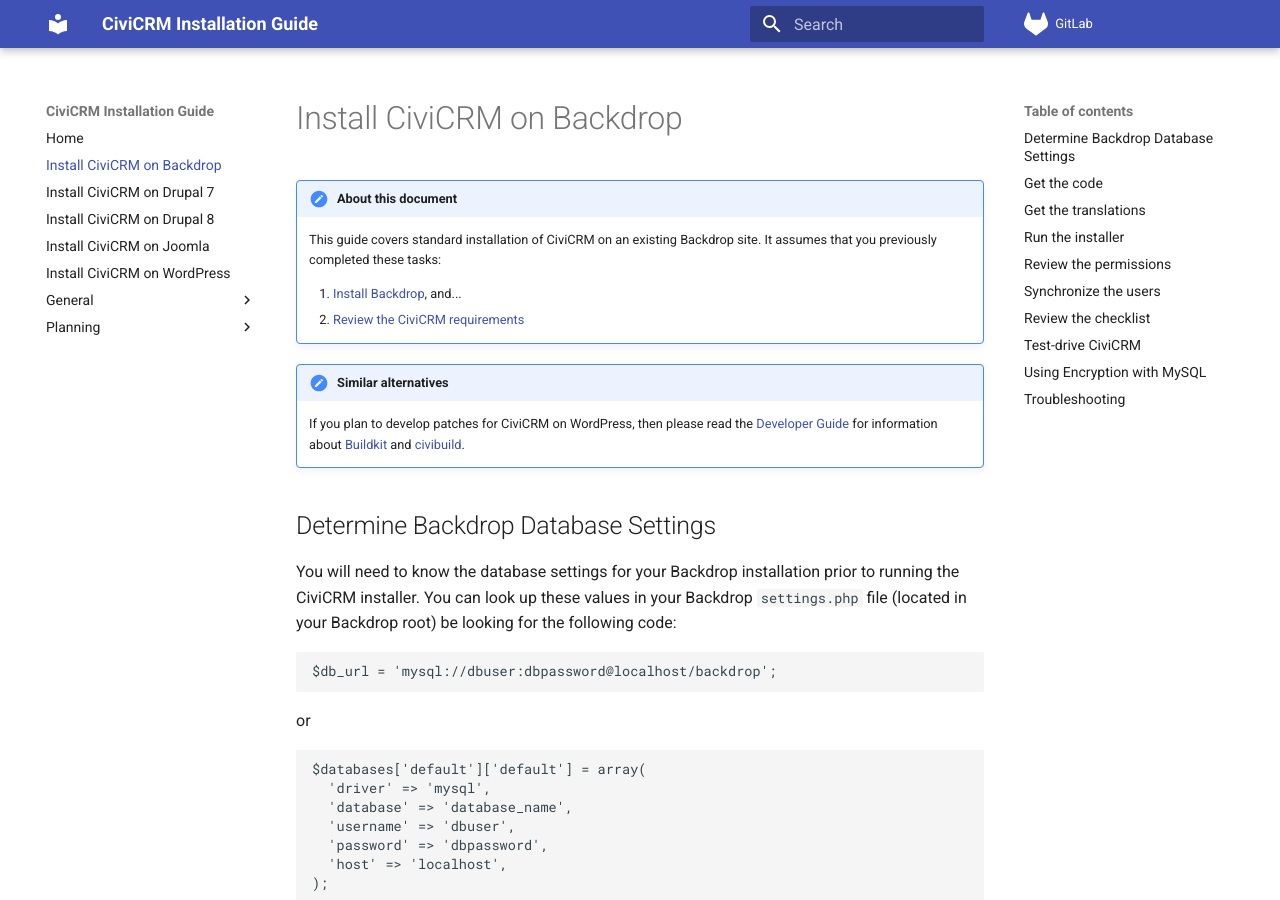
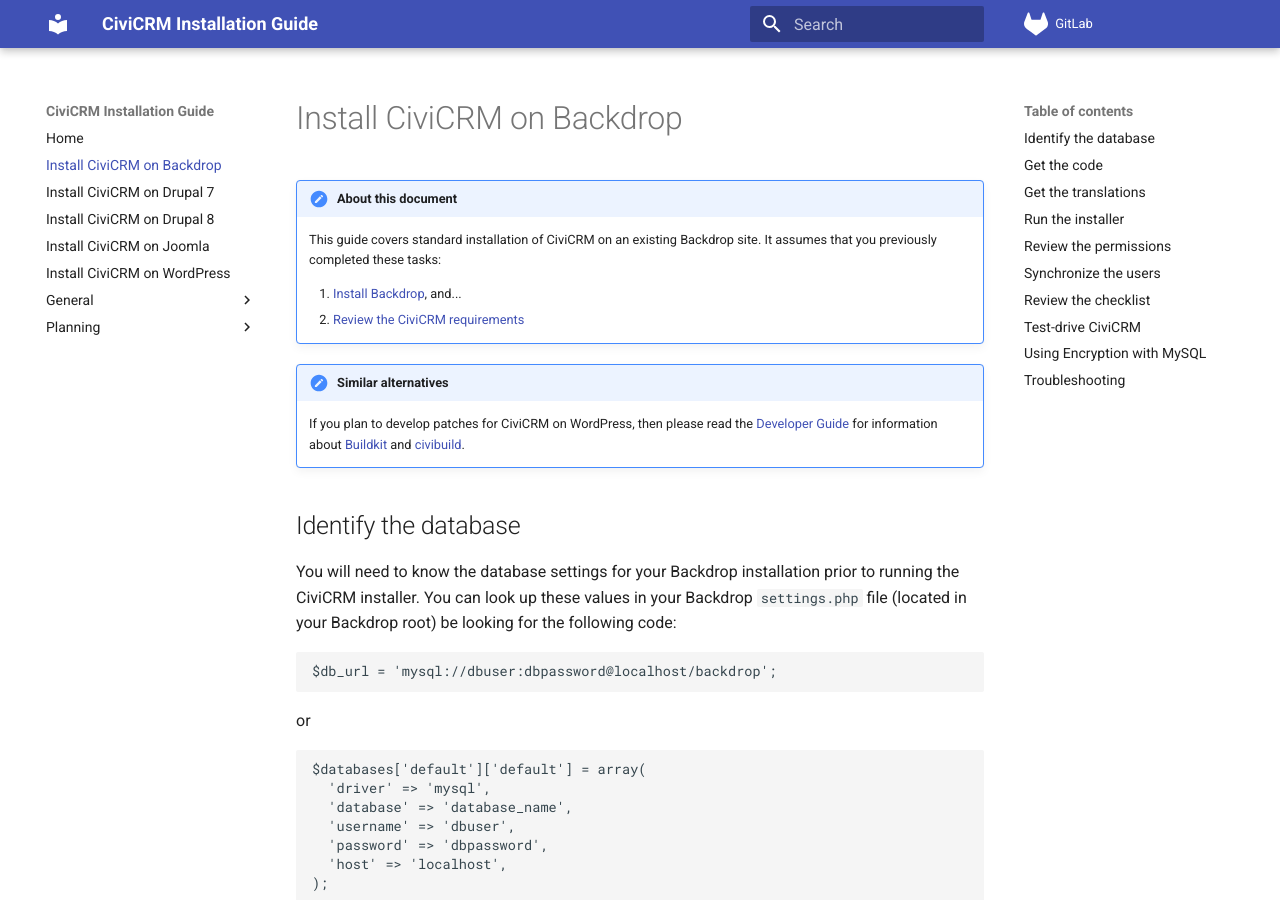
Before and after one commit to agileware/civicrm-installation-guide, an MkDocs documentation site: the page built from docs/backdrop/index.md, in a window 1280 px wide and 900 px high. Built offline with MkDocs 1.6.1 and Material for MkDocs 9.7.7, drawn with Linux system fonts in a browser that asks for light colours.

Commit message:
Normalize heading "Identify the database" (D7/BD)

```diff
--- a/docs/backdrop/index.md
+++ b/docs/backdrop/index.md
@@ -9,7 +9,7 @@
 
     If you plan to develop patches for CiviCRM on WordPress, then please read the [Developer Guide](https://docs.civicrm.org/dev/en/latest) for information about [Buildkit](https://docs.civicrm.org/dev/en/latest/tools/buildkit/) and [civibuild](https://docs.civicrm.org/dev/en/latest/tools/civibuild/).
 
-## Determine Backdrop Database Settings {:#db-settings}
+## Identify the database {:#db-settings}
 
 You will need to know the database settings for your Backdrop installation prior to running the CiviCRM installer. You can look up these values in your Backdrop `settings.php` file (located in your Backdrop root) be looking for the following code:
 
--- a/docs/drupal7/index.md
+++ b/docs/drupal7/index.md
@@ -9,7 +9,7 @@
 
     If you plan to develop patches for CiviCRM on Drupal 7, then please use the [Developer Guide](https://docs.civicrm.org/dev/en/latest) for information about [Buildkit](https://docs.civicrm.org/dev/en/latest/tools/buildkit/) and [civibuild](https://docs.civicrm.org/dev/en/latest/tools/civibuild/).
 
-## Determine Drupal Database Settings {:#db-settings}
+## Identify the database {:#db-settings}
 
 You will need to know the database settings for your Drupal installation prior to running the CiviCRM installer: You can look up these values in your Drupal `settings.php` file (located by default in your `<drupal_root>/sites/default directory`) be looking for the following code:
 
```
